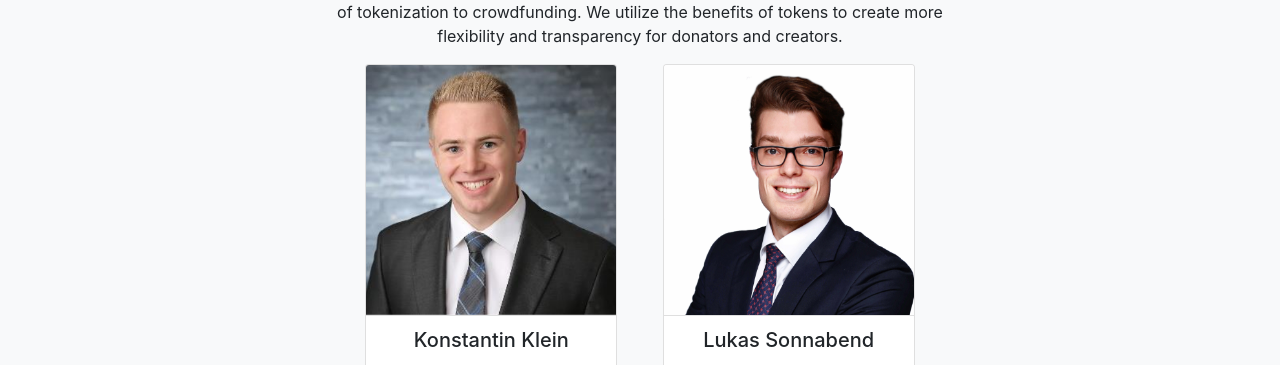
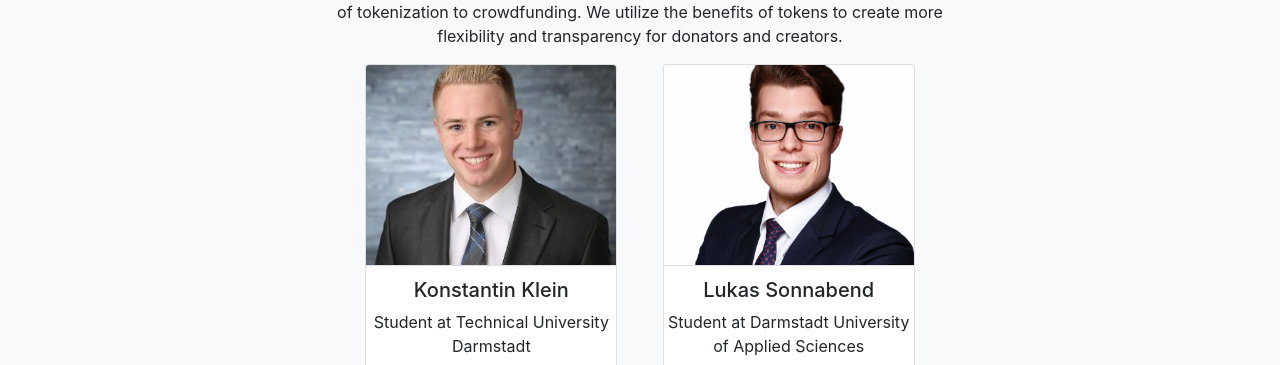
Before and after one commit to LukasSonnabend/tokenstart, a React (Create React App) app in the folder tokenstartfrontend/: page /about in a window 1280 px wide. Shown: the part 277-642 px from the top of the page. Built offline with nearby package versions, Linux system fonts and the light colour scheme; no server answers.

Commit message:
Added Project Pictures to Carousels

```diff
--- a/tokenstartfrontend/src/App.css
+++ b/tokenstartfrontend/src/App.css
@@ -604,3 +604,13 @@ left: -500%;
 .textJustify{
   text-align: justify;
 }
+
+.card-img-top{
+  content: "";
+  background-size: cover!important;
+  background-repeat: no-repeat!important;
+  background-position-x: center;
+  min-height: 200px;
+  max-height: 200px;
+  min-width: 100%;
+}
--- a/tokenstartfrontend/src/components/misc/ProjectCarousel.js
+++ b/tokenstartfrontend/src/components/misc/ProjectCarousel.js
@@ -48,7 +48,7 @@ export default function ProjectCarousel(props) {
             console.log("running list")
             carousel = projectDataList.map((project, index) => {
                 return <div key={index} id="projectCard" className="card">
-                    <img className="card-img-top" src="https://images.unsplash.com/photo-1580670029149-5c00eec8bb66?ixlib=rb-1.2.1&ixid=eyJhcHBfaWQiOjEyMDd9&auto=format&fit=crop&w=560&q=80" alt="Card image cap" />
+                    <div className="card-img-top" style={{background: "url(" + project.projectPictureURL + ")"}}></div>
                     <div className="card-body">
                         <h5 className="card-title">{project.projectName}</h5>
                         <p className="card-text">{project.sDescription}<br />Von: { project.projectOwnerName }</p>
--- a/tokenstartfrontend/src/components/misc/ProjectCarouselGuest.js
+++ b/tokenstartfrontend/src/components/misc/ProjectCarouselGuest.js
@@ -32,7 +32,8 @@ export default function ProjectCarouselGuest() {
             console.log("running list")
             carousel = projectList.list.map((project, index) => {
                 return <div key={index} id="projectCard" className="card">
-                    <img className="card-img-top" src="https://images.unsplash.com/photo-1580670029149-5c00eec8bb66?ixlib=rb-1.2.1&ixid=eyJhcHBfaWQiOjEyMDd9&auto=format&fit=crop&w=560&q=80" alt="Card image cap" />
+                    <div className="card-img-top" style={{background: "url(" + project.projectPictureURL + ")"}}>
+                    </div>
                     <div className="card-body">
                         <h5 className="card-title">{project.projectName}</h5>
                         <p className="card-text">{project.sDescription}<br />Von: { project.projectOwnerName }</p>
--- a/tokenstartfrontend/src/components/pages/createProject.jsx
+++ b/tokenstartfrontend/src/components/pages/createProject.jsx
@@ -117,9 +117,9 @@ export default function CreateProject() {
                                 withIcon={true}
                                 singleImage={true}
                                 onChange={onDrop}
-                                label="Max file size: 10mb, accepted: jpg|gif|png"
+                                label="Max file size: 5mb, accepted: jpg|gif|png"
                                 imgExtension={[".jpg", ".gif", ".png"]}
-                                maxFileSize={10485760}
+                                maxFileSize={5242880}
                             />
                         }
 
@@ -141,9 +141,7 @@ export default function CreateProject() {
 
                         <div className="card-deck">
                             <div id="Ethereum" className="card cryptoCard">
-                                <div className="cryptoCardImg">
-                                    <img className="card-img-top" src="https://upload.wikimedia.org/wikipedia/commons/7/70/Ethereum_logo.svg" alt="Card image cap" />
-                                </div>
+                                    <img className="card-img-top cryptoCardImg" src="https://upload.wikimedia.org/wikipedia/commons/7/70/Ethereum_logo.svg" alt="Card image cap" />
                                 <div className="card-body">
                                     <h5 className="card-title">Ethereum</h5>
                                     <button className="btn btn-primary" value="Ethereum" onClick={e => {
@@ -154,9 +152,7 @@ export default function CreateProject() {
                                 </div>
                             </div>
                             <div id="TRON" className="card cryptoCard">
-                                <div className="cryptoCardImg">
-                                    <img className="card-img-top" src="https://banner2.cleanpng.com/20180824/vuw/kisspng-cryptocurrency-blockchain-tron-logo-ethereum-top-2-ethereum-tokens-to-invest-in-bit-world-5b7f9cbfb1e3f4.7066100315350898557287.jpg" alt="Card image cap" />
-                                </div>
+                                    <img className="card-img-top cryptoCardImg" src="https://banner2.cleanpng.com/20180824/vuw/kisspng-cryptocurrency-blockchain-tron-logo-ethereum-top-2-ethereum-tokens-to-invest-in-bit-world-5b7f9cbfb1e3f4.7066100315350898557287.jpg" alt="Card image cap" />
                                 <div className="card-body">
                                     <h5 className="card-title">TRON</h5>
                                     <button className="btn btn-primary" value="TRON" onClick={e => {
--- a/tokenstartfrontend/src/components/pages/project.jsx
+++ b/tokenstartfrontend/src/components/pages/project.jsx
@@ -53,7 +53,7 @@ export default function Project(props) {
 
 
 
-                <div id="carouselExampleControls" className="carousel slide col-12 col-md-8 margin0a p-2" data-ride="carousel">
+                <div id="carouselExampleControls" className="carousel slide col-12 col-md-5 col-lg-4 margin0a p-2" data-ride="carousel">
                     <div className="carousel-inner">
 
 
@@ -83,7 +83,7 @@ export default function Project(props) {
                             <>
                                 <div className="carousel-item active">
                                     <div className="container">
-                                        <img width="100%" src={projectInfo.Project.projectPictureURL} alt="..." />
+                                        <img classname="col-12 col-md-6 margin0a" width="100%" src={projectInfo.Project.projectPictureURL} alt="..." />
                                     </div>
                                 </div>
                             </>
@@ -105,7 +105,7 @@ export default function Project(props) {
 
 
                 <div className="row projectAction">
-                    <div className="horizontalCard col-10 col-md-4">
+                    <div className="horizontalCard col-10 col-md-5 margin0a">
                         <div className="horizontalCardLeftProject">
                             <div className="tokenModel1">
 
```
